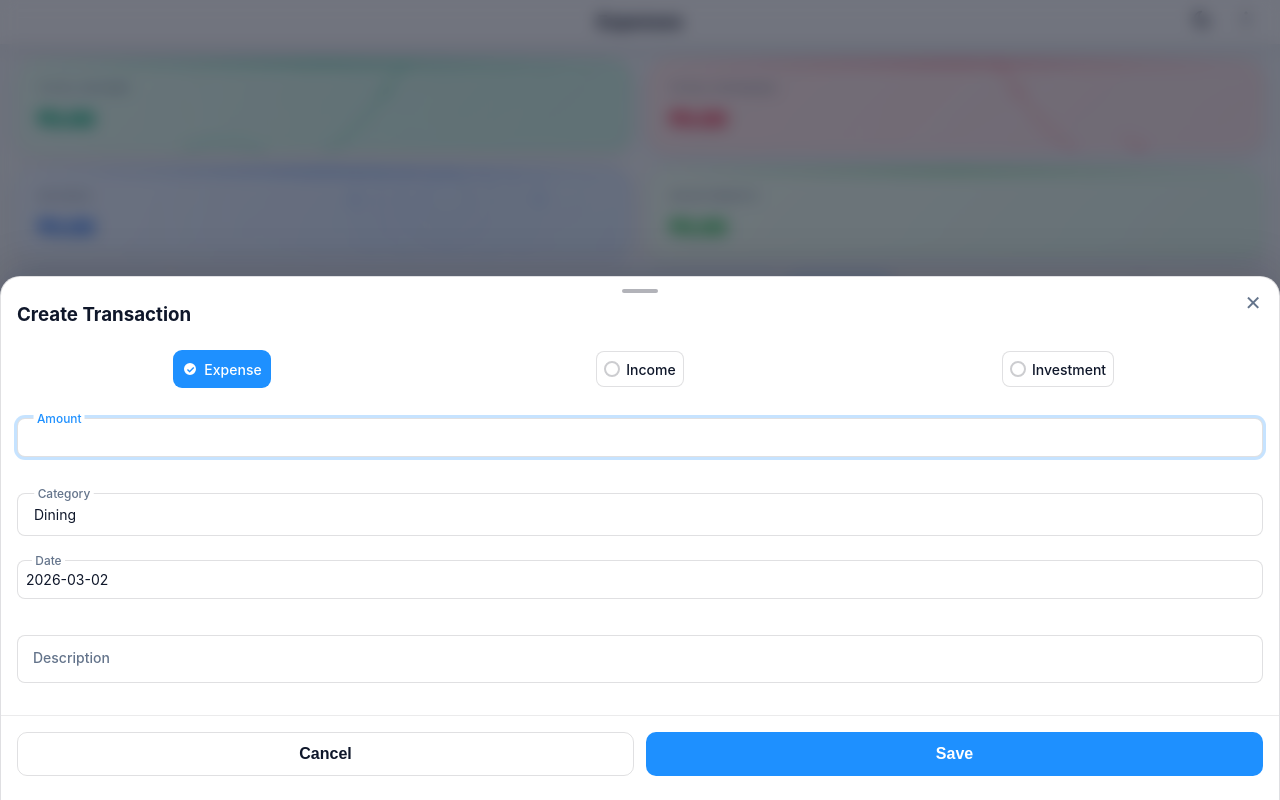
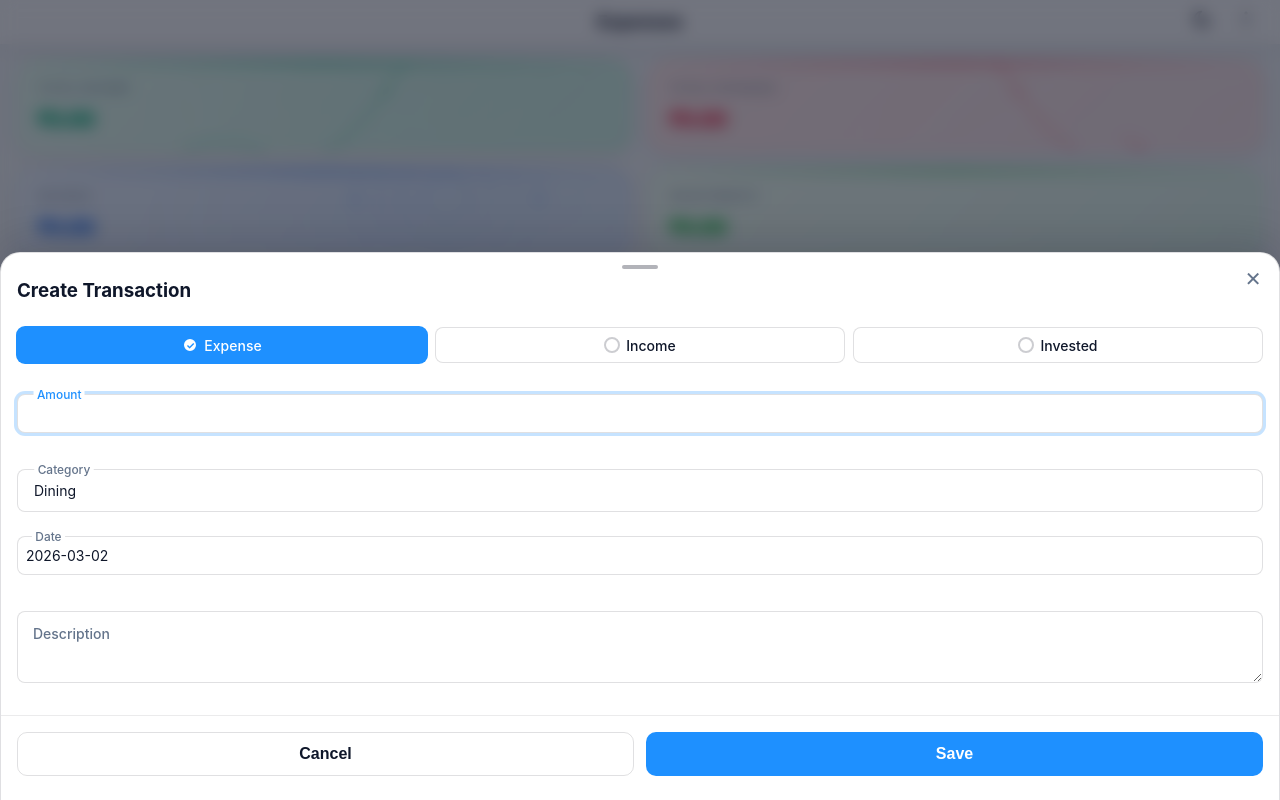
Before and after one commit to lijojose43/expense-tracker, a plain HTML site: page index.html in a window 1280 px wide. Both pictures are taken after a click on the button 640 px from the left and 732 px from the top of the page. Drawn offline with nearby package versions, Linux system fonts and the light colour scheme.

Commit message:
design fix

```diff
--- a/app.css
+++ b/app.css
@@ -1919,11 +1919,11 @@ html:not([data-theme="dark"]) .iconBox[data-cat="other"] {
   color: var(--muted);
 }
 
-.description-field input {
+.description-field textarea {
   width: 100%;
   min-width: 0;
   box-sizing: border-box;
-  height: 48px;
+  height: 72px;
 }
 
 .type-checkboxes {
@@ -1971,7 +1971,7 @@ html:not([data-theme="dark"]) .iconBox[data-cat="other"] {
   transition: all 0.2s ease;
   justify-content: center;
   text-align: center;
-  flex: 0 0 80px;
+  flex: 1;
   min-height: 36px;
 }
 
@@ -2762,8 +2762,8 @@ body.standalone .content,
 html body .content {
   height: auto !important;
   max-height: calc(
-    100dvh - var(--topbar-h) - var(--bottombar-h) - env(safe-area-inset-bottom, 0px) -
-      36px
+    100dvh - var(--topbar-h) - var(--bottombar-h) -
+      env(safe-area-inset-bottom, 0px) - 36px
   ) !important;
   overflow-y: scroll !important;
   -webkit-overflow-scrolling: touch !important;
@@ -2861,12 +2861,12 @@ div.app {
 /* Content section should be able to grow */
 .content {
   min-height: calc(
-    100vh - var(--topbar-h) - var(--bottombar-h) - env(safe-area-inset-bottom, 0px) -
-      36px
+    100vh - var(--topbar-h) - var(--bottombar-h) -
+      env(safe-area-inset-bottom, 0px) - 36px
   );
   min-height: calc(
-    100dvh - var(--topbar-h) - var(--bottombar-h) - env(safe-area-inset-bottom, 0px) -
-      36px
+    100dvh - var(--topbar-h) - var(--bottombar-h) -
+      env(safe-area-inset-bottom, 0px) - 36px
   );
   height: auto !important;
 }
--- a/index.html
+++ b/index.html
@@ -253,7 +253,7 @@
             <input type="radio" id="typeInvestment" name="type" value="investment">
             <label for="typeInvestment" class="checkbox-label">
               <span class="checkbox-custom"></span>
-              Investment
+              Invested
             </label>
           </div>
           </div>
@@ -276,7 +276,7 @@
             <label for="date" class="floating-label">Date</label>
           </div>
           <div class="description-field floating">
-            <input id="description" type="text" placeholder=" "/>
+            <textarea id="description" placeholder=" "></textarea>
             <label for="description" class="floating-label">Description</label>
           </div>
         </div>
```
